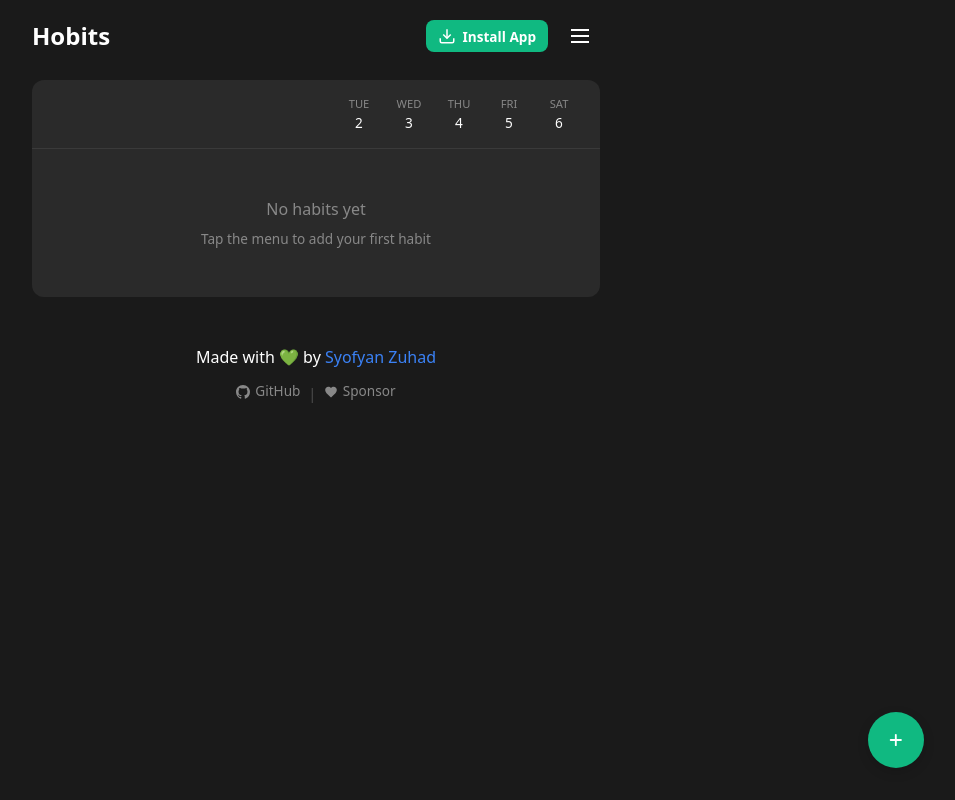
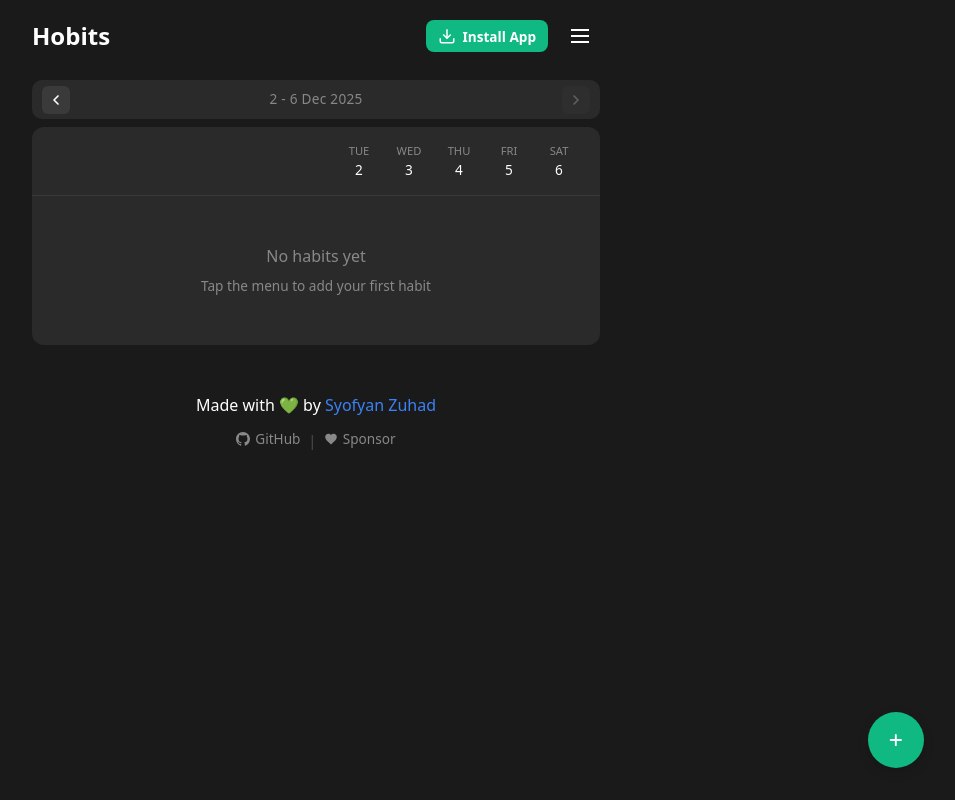
Before and after one commit to syofyanzuhad/hobits, a Vue app: page / in a window 1280 px wide. Shown: the whole page, without its empty margins (324-1279 px from the left). Built offline with nearby package versions, Linux system fonts and the light colour scheme.

Commit message:
feat: add date navigation and range display to HabitTable component

```diff
--- a/src/components/dashboard/HabitTable.vue
+++ b/src/components/dashboard/HabitTable.vue
@@ -1,12 +1,13 @@
 <script setup lang="ts">
-import { ref } from 'vue'
+import { ref, computed } from 'vue'
 import type { Habit } from '@/utils/types'
-import { getDayName, getDayNumber } from '@/utils/dateUtils'
+import { getDayName, getDayNumber, formatDateRange } from '@/utils/dateUtils'
 import SwipeableRow from './SwipeableRow.vue'
 
-defineProps<{
+const props = defineProps<{
   habits: Habit[]
   dates: string[]
+  offsetDays?: number
 }>()
 
 const emit = defineEmits<{
@@ -15,7 +16,12 @@ const emit = defineEmits<{
   delete: [habitId: string]
   edit: [habitId: string]
   clickDate: [date: string]
+  prevDays: []
+  nextDays: []
+  resetToday: []
 }>()
+
+const dateRangeLabel = computed(() => formatDateRange(props.dates))
 
 const tooltipHabit = ref<Habit | null>(null)
 let pressTimer: number | null = null
@@ -37,7 +43,7 @@ function cancelPress() {
   }
 }
 
-function handleRowClick(habitId: string, event: Event) {
+function handleRowClick(habitId: string) {
   if (isLongPress) {
     isLongPress = false
     return
@@ -55,6 +61,45 @@ function getCellClass(habit: Habit, date: string): string {
 </script>
 
 <template>
+  <div class="habit-table-container">
+    <!-- Compact Date Navigation -->
+    <div class="table-nav-bar">
+      <button
+        class="nav-arrow-btn"
+        @click="emit('prevDays')"
+        aria-label="Previous days"
+        title="Previous days"
+      >
+        <svg width="16" height="16" viewBox="0 0 24 24" fill="none" stroke="currentColor" stroke-width="2.5" stroke-linecap="round" stroke-linejoin="round">
+          <polyline points="15 18 9 12 15 6" />
+        </svg>
+      </button>
+
+      <div class="date-range-center">
+        <span class="date-range-text">{{ dateRangeLabel }}</span>
+        <button
+          v-if="offsetDays && offsetDays > 0"
+          class="today-jump-btn"
+          @click="emit('resetToday')"
+          title="Return to today"
+        >
+          Today
+        </button>
+      </div>
+
+      <button
+        class="nav-arrow-btn"
+        :disabled="!offsetDays || offsetDays <= 0"
+        @click="emit('nextDays')"
+        aria-label="Next days"
+        title="Next days"
+      >
+        <svg width="16" height="16" viewBox="0 0 24 24" fill="none" stroke="currentColor" stroke-width="2.5" stroke-linecap="round" stroke-linejoin="round">
+          <polyline points="9 18 15 12 9 6" />
+        </svg>
+      </button>
+    </div>
+
     <div class="habit-table">
       <!-- Header -->
       <div class="table-header">
@@ -89,7 +134,7 @@ function getCellClass(habit: Habit, date: string): string {
         role="button"
         tabindex="0"
         :aria-label="`View details for ${habit.name}`"
-        @click="(e) => handleRowClick(habit.id, e)"
+        @click="() => handleRowClick(habit.id)"
         @keydown.enter="emit('clickHabit', habit.id)"
         @touchstart="startPress(habit)"
         @touchend="cancelPress"
@@ -123,9 +168,83 @@ function getCellClass(habit: Habit, date: string): string {
       </div>
     </div>
   </div>
+  </div>
 </template>
 
 <style scoped>
+.habit-table-container {
+  display: flex;
+  flex-direction: column;
+  gap: 0.5rem;
+}
+
+.table-nav-bar {
+  display: flex;
+  align-items: center;
+  justify-content: space-between;
+  padding: 0.35rem 0.6rem;
+  background: var(--bg-secondary);
+  border-radius: 10px;
+}
+
+.nav-arrow-btn {
+  display: flex;
+  align-items: center;
+  justify-content: center;
+  width: 28px;
+  height: 28px;
+  min-height: 28px;
+  padding: 0;
+  border-radius: 6px;
+  background: var(--bg-tertiary);
+  color: var(--text-primary);
+  border: none;
+  cursor: pointer;
+  transition: all 0.2s ease;
+}
+
+.nav-arrow-btn:hover:not(:disabled) {
+  background: var(--accent);
+  color: #ffffff;
+}
+
+.nav-arrow-btn:disabled {
+  opacity: 0.25;
+  cursor: not-allowed;
+}
+
+.date-range-center {
+  display: flex;
+  align-items: center;
+  gap: 0.5rem;
+}
+
+.date-range-text {
+  font-size: 0.85rem;
+  font-weight: 500;
+  color: var(--text-secondary);
+  letter-spacing: 0.02em;
+}
+
+.today-jump-btn {
+  font-size: 0.72rem;
+  font-weight: 600;
+  padding: 0.15rem 0.5rem;
+  min-height: auto;
+  border-radius: 999px;
+  background: var(--accent);
+  color: #ffffff;
+  border: none;
+  cursor: pointer;
+  transition: opacity 0.2s ease, transform 0.1s ease;
+  line-height: 1.2;
+}
+
+.today-jump-btn:hover {
+  opacity: 0.9;
+  transform: scale(1.04);
+}
+
 .habit-table {
   background: var(--bg-secondary);
   border-radius: 12px;
--- a/src/utils/dateUtils.ts
+++ b/src/utils/dateUtils.ts
@@ -5,17 +5,42 @@ export function formatDate(date: Date): string {
   return `${year}-${month}-${day}`
 }
 
-export function getLastNDays(n: number): string[] {
+export function getNDays(n: number, offsetDays: number = 0): string[] {
   const dates: string[] = []
   const today = new Date()
 
   for (let i = n - 1; i >= 0; i--) {
     const date = new Date(today)
-    date.setDate(today.getDate() - i)
+    date.setDate(today.getDate() - offsetDays - i)
     dates.push(formatDate(date))
   }
 
   return dates
+}
+
+export function getLastNDays(n: number): string[] {
+  return getNDays(n, 0)
+}
+
+export function formatDateRange(dates: string[]): string {
+  if (dates.length === 0) return ''
+  const start = new Date(dates[0] + 'T00:00:00')
+  const end = new Date(dates[dates.length - 1] + 'T00:00:00')
+
+  const startDay = start.getDate()
+  const endDay = end.getDate()
+  const startMonth = getShortMonthName(start.getMonth())
+  const endMonth = getShortMonthName(end.getMonth())
+  const startYear = start.getFullYear()
+  const endYear = end.getFullYear()
+
+  if (startYear === endYear) {
+    if (startMonth === endMonth) {
+      return `${startDay} - ${endDay} ${startMonth} ${startYear}`
+    }
+    return `${startDay} ${startMonth} - ${endDay} ${endMonth} ${startYear}`
+  }
+  return `${startDay} ${startMonth} ${startYear} - ${endDay} ${endMonth} ${endYear}`
 }
 
 export function getDayName(dateString: string): string {
--- a/src/views/HabitList.vue
+++ b/src/views/HabitList.vue
@@ -3,7 +3,7 @@ import { ref, computed, onMounted } from 'vue'
 import { useRouter } from 'vue-router'
 import { useHabitStore } from '@/stores/habitStore'
 import { useToastStore } from '@/stores/toastStore'
-import { getLastNDays } from '@/utils/dateUtils'
+import { getNDays } from '@/utils/dateUtils'
 import { exportData, importData } from '@/utils/storageUtils'
 import HabitTable from '@/components/dashboard/HabitTable.vue'
 import AddHabitModal from '@/components/dashboard/AddHabitModal.vue'
@@ -24,6 +24,7 @@ const showEditModal = ref(false)
 const showDeleteConfirm = ref(false)
 const habitToDelete = ref<string | null>(null)
 const habitToEditId = ref<string | null>(null)
+const dateOffset = ref(0)
 
 const { isInstallable, isInstalled, installApp } = usePWAInstall()
 
@@ -38,7 +39,21 @@ async function handleInstall() {
 
 const habits = computed(() => habitStore.habits)
 const habitToEdit = computed(() => habitStore.habits.find(h => h.id === habitToEditId.value))
-const dates = computed(() => getLastNDays(5))
+const dates = computed(() => getNDays(5, dateOffset.value))
+
+function prevDays() {
+  dateOffset.value += 1
+}
+
+function nextDays() {
+  if (dateOffset.value > 0) {
+    dateOffset.value -= 1
+  }
+}
+
+function resetToday() {
+  dateOffset.value = 0
+}
 
 onMounted(() => {
   habitStore.loadFromStorage()
@@ -189,11 +204,15 @@ function cancelDelete() {
       <HabitTable
         :habits="habits"
         :dates="dates"
+        :offset-days="dateOffset"
         @toggle="toggleCompletion"
         @click-habit="goToDetail"
         @click-date="goToDayDetail"
         @delete="handleDeleteRequest"
         @edit="handleEditRequest"
+        @prev-days="prevDays"
+        @next-days="nextDays"
+        @reset-today="resetToday"
       />
     </main>
 
```
Also changed, not shown: .claude/settings.local.json (added). Lines whose indentation alone changed are shown as unchanged.
